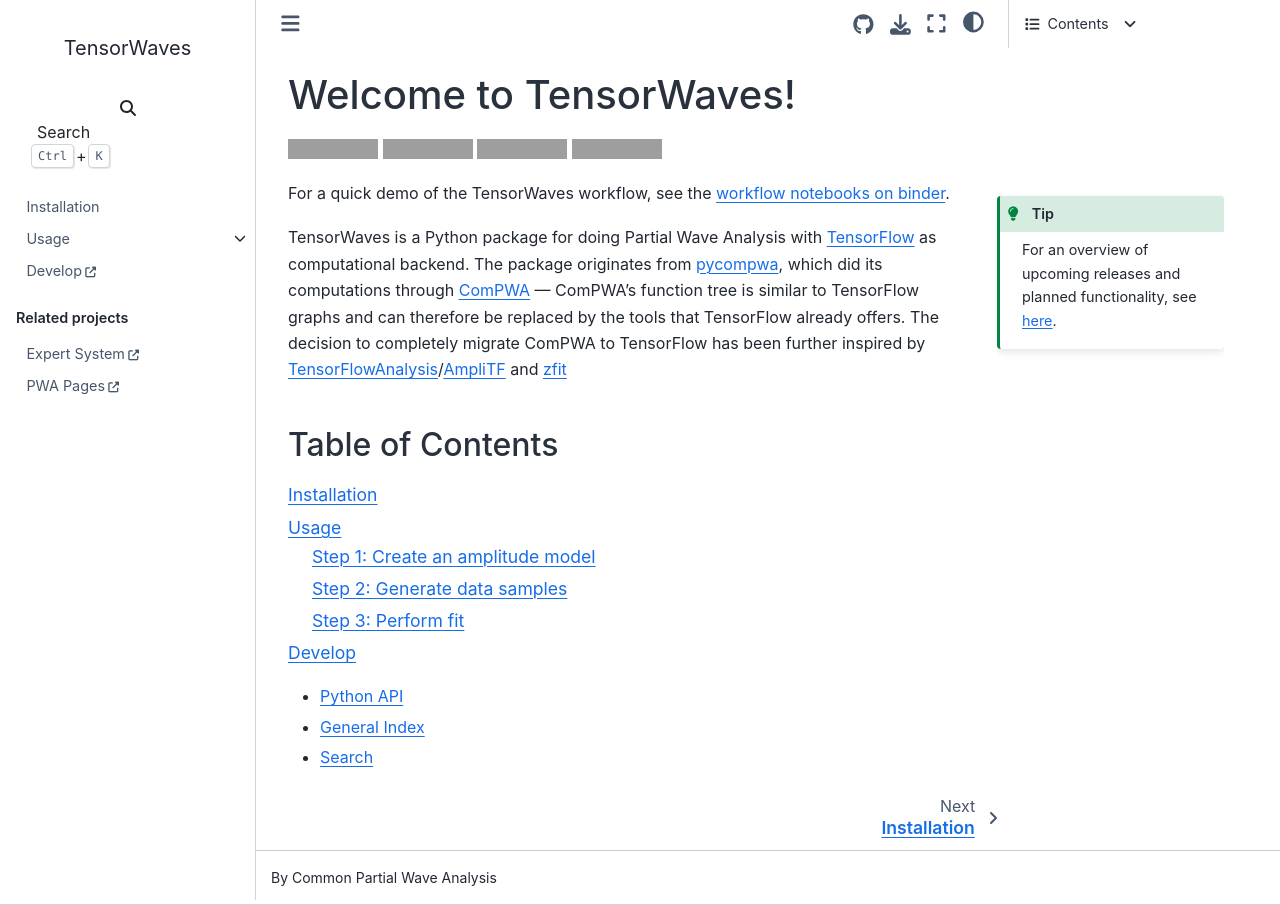
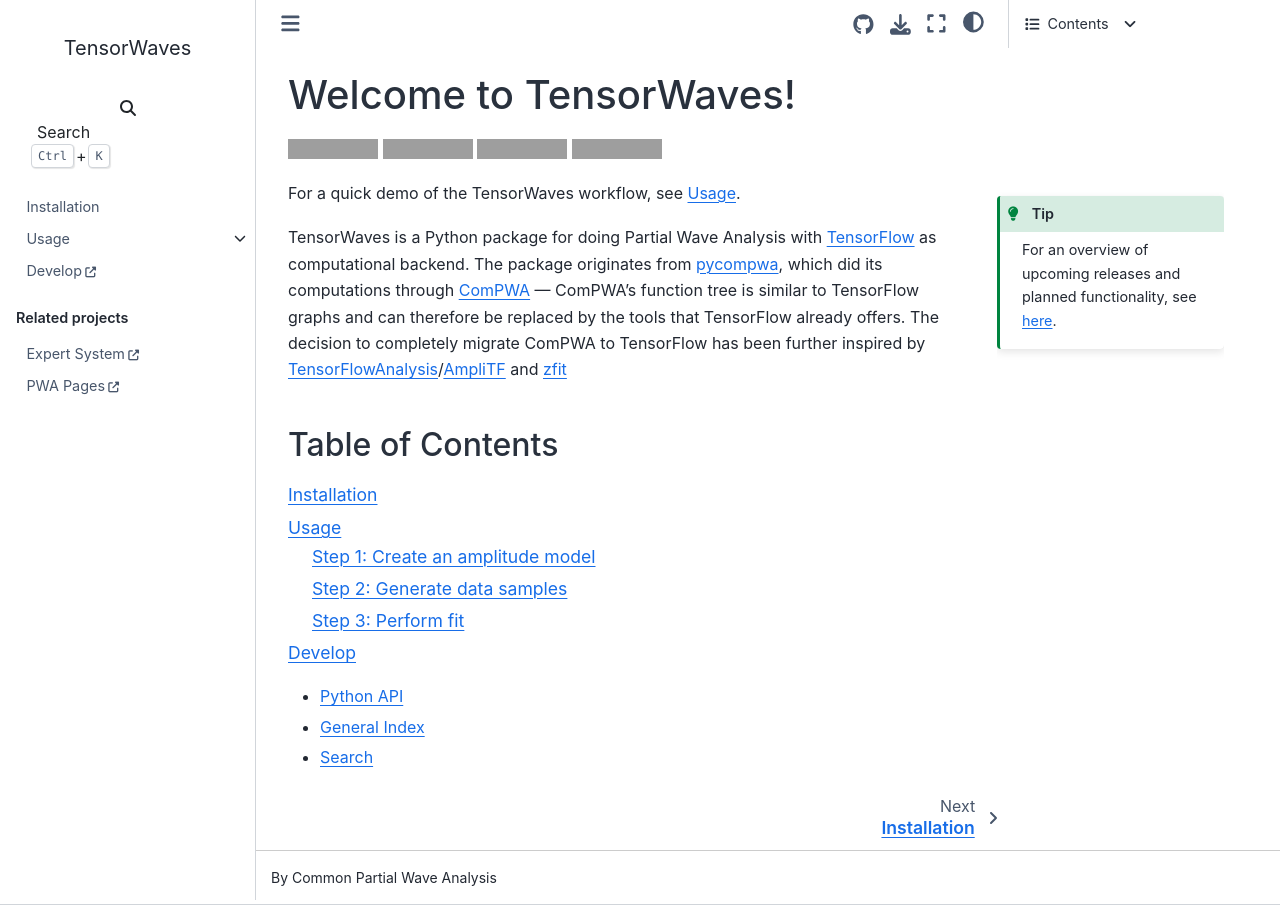
Before and after one commit to ComPWA/tensorwaves, a Sphinx documentation site: the page built from docs/index.md, in a window 1280 px wide. Built offline with Sphinx 7.4.7 and the Sphinx Book theme 1.1.4, drawn with Linux system fonts in a browser that asks for light colours; pages that are not in the unit, such as notebooks, are missing from menus; grey boxes are pictures that could not be loaded.

Commit message:
fix: links to examples folders

`````diff
--- a/docs/index.md
+++ b/docs/index.md
@@ -16,8 +16,7 @@
 ```
 ````
 
-For a quick demo of the TensorWaves workflow, see the
-[workflow notebooks on binder](https://mybinder.org/v2/gh/ComPWA/tensorwaves/master?filepath=examples%2Fworkflow).
+For a quick demo of the TensorWaves workflow, see {doc}`/usage`.
 
 TensorWaves is a Python package for doing Partial Wave Analysis with
 [TensorFlow](https://www.tensorflow.org) as computational backend. The package
--- a/docs/usage.rst
+++ b/docs/usage.rst
@@ -4,7 +4,7 @@
 The examples in the following pages illustrate how to use the tools that
 `tensorwaves` offers. The examples were written as Jupyter notebooks and can be
 downloaded `here
-<https://github.com/ComPWA/tensorwaves/tree/master/examples>`_.
+<https://github.com/ComPWA/tensorwaves/tree/master/docs/usage>`_.
 
 .. toctree::
   :maxdepth: 2
`````
